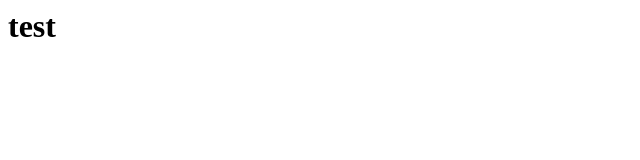
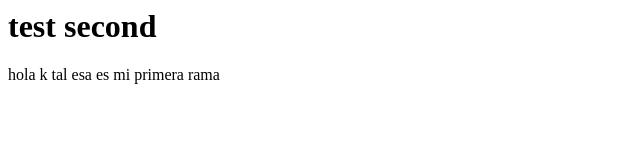
Before and after one commit to Inverosimil/my_first_repository, a plain HTML site: page index.html in a window 1280 px wide. Shown: the whole page, without its empty margins (0-640 px from the left). Drawn offline with Linux system fonts and the light colour scheme.

Commit message:
lo hice mal antes, ahora si

```diff
--- a/index.html
+++ b/index.html
@@ -1,8 +1,9 @@
 <html>
     <head>
-        <title>test</title>
+        <title>test second</title>
     </head>
     <body>
-        <h1>test</h1>
+        <h1>test second</h1>
+        <p>hola k tal esa es mi primera rama</p>
     </body>
 </html>
```
